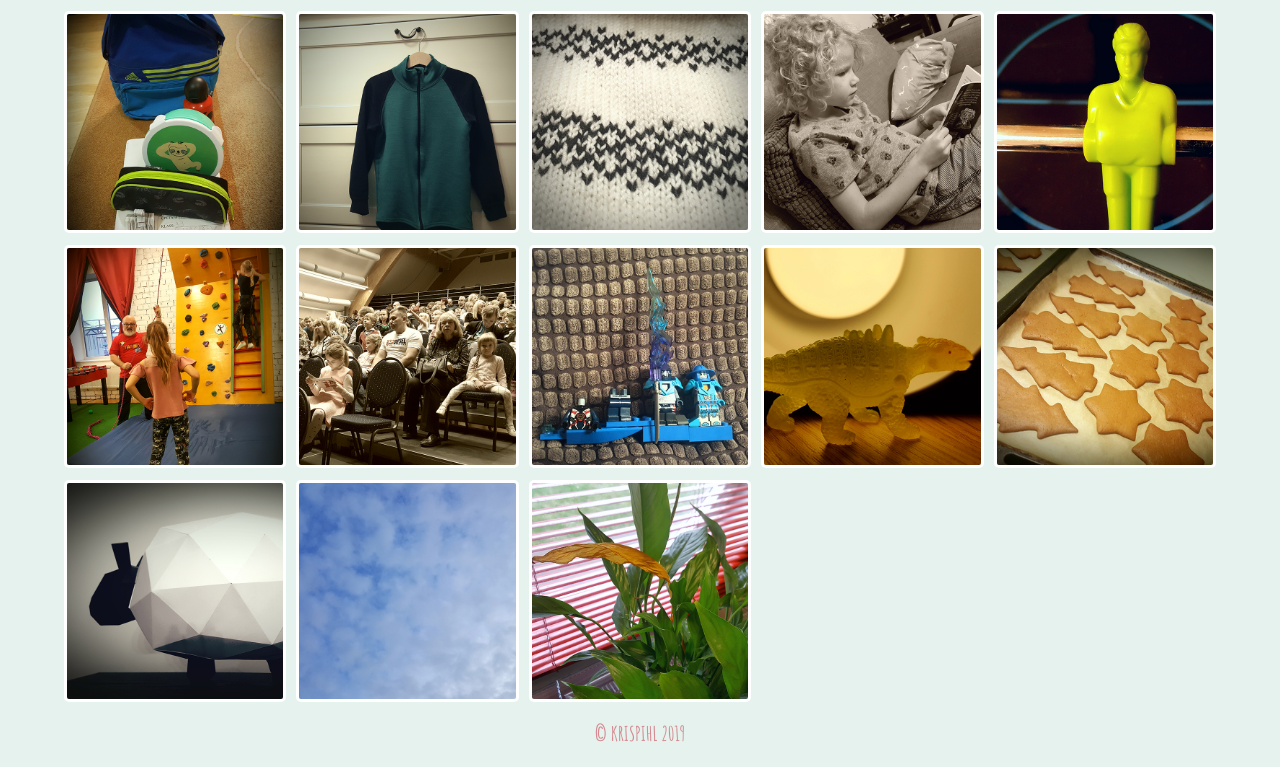
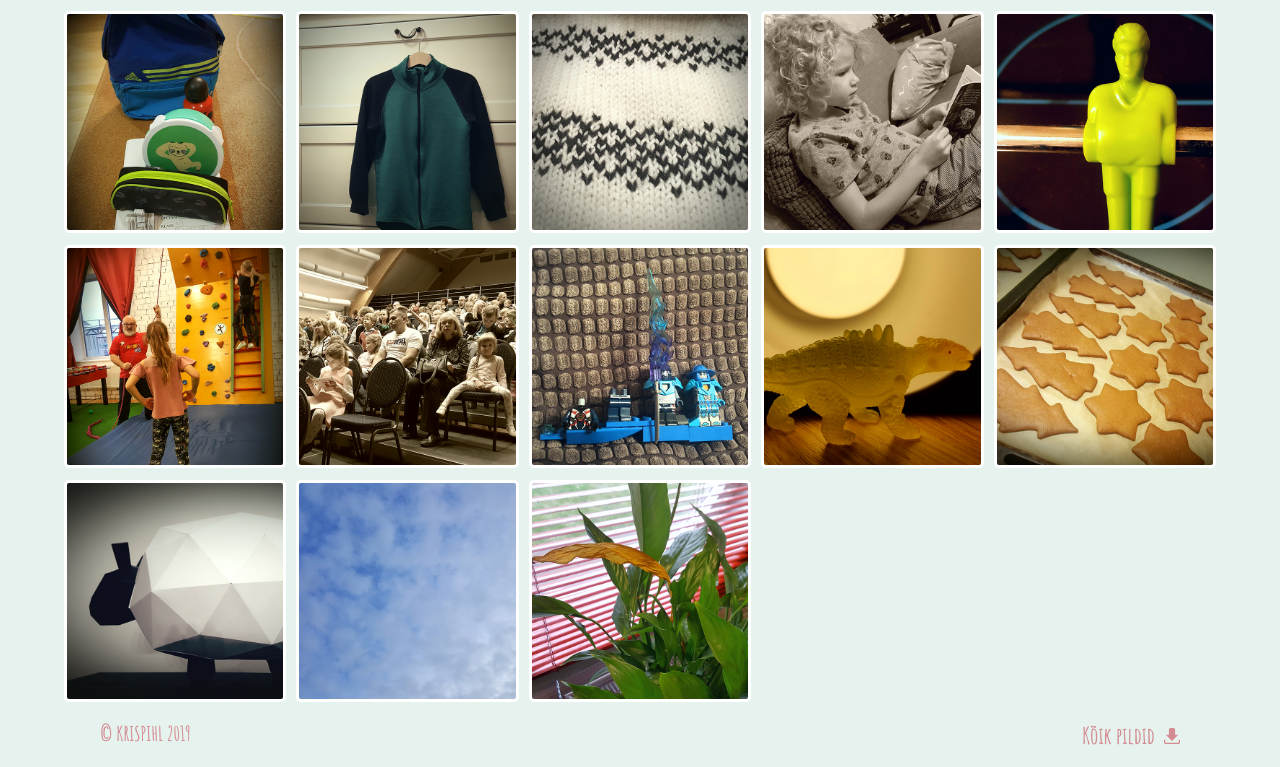
Before and after one commit to krispihl/fotoprojekt, a Vue app: page /#/ in a window 1280 px wide. Shown: the part 583-1350 px from the top of the page. Built offline with nearby package versions, Linux system fonts and the light colour scheme.

Commit message:
Download logic, keyboard click logic

```diff
--- a/src/components/Photo.vue
+++ b/src/components/Photo.vue
@@ -28,20 +28,43 @@ export default {
       });
     },
   },
+	created() {
+    if (typeof window !== 'undefined') {
+      document.addEventListener('keydown', this.handleKeyPress)
+    }
+  },
+  beforeDestroy() {
+		if (typeof window !== 'undefined') {
+			document.removeEventListener('keydown', this.handleKeyPress)
+		}
+	},
   methods: {
     photoUrl(filename) {
       return require(`../assets/images/${filename}`);
+    },
+    handleKeyPress(e) {
+      if (e.keyCode === 37) {
+        this.previousImage();
+      } else if (e.keyCode === 39) {
+        this.nextImage();
+      } else if (e.keyCode === 27) {
+				this.goHome();
+			}
     },
     goHome() {
         router.push('/');
     },
     previousImage() {
+			if(this.$route.params.id > 0) {
         const previousPageId = Number(this.$route.params.id) -1;
         this.$router.push(`/photo/${previousPageId}`);
+			}
     },
     nextImage() {
+			if(this.$route.params.id < this.photos.length) {
         const nextPageId = Number(this.$route.params.id) +1;
         this.$router.push(`/photo/${nextPageId}`);
+			}
     }
   }
 };
--- a/src/views/Home.vue
+++ b/src/views/Home.vue
@@ -4,7 +4,13 @@
       <div class="title">FOTOPROJEKT<span>//</span>KASPER PIHL</div>
     </div>
     <Gallery/>
-    <div class="footer">&copy; KRISPIHL 2019</div>
+    <div class="footer">
+      <span>&copy; KRISPIHL 2019</span>
+      <a href="test.zip" download>
+        Kõik pildid
+        <img src="../assets/download.png" alt="">
+      </a>
+    </div>
   </div>
 </template>
 
@@ -36,7 +42,19 @@ export default {
     }
   }
   .footer {
+    display: flex;
+    justify-content: space-between;
     font-size: 20px;
-    margin: 20px;
+    margin: 20px 100px;
+
+    a {
+      font-size: 23px;
+      color:#D48B92;
+      text-decoration: none;
+
+      img {
+        margin-left: 5px;
+      }
+    }
   }
 </style>
```
Also changed, not shown: src/assets/download.png (added).
